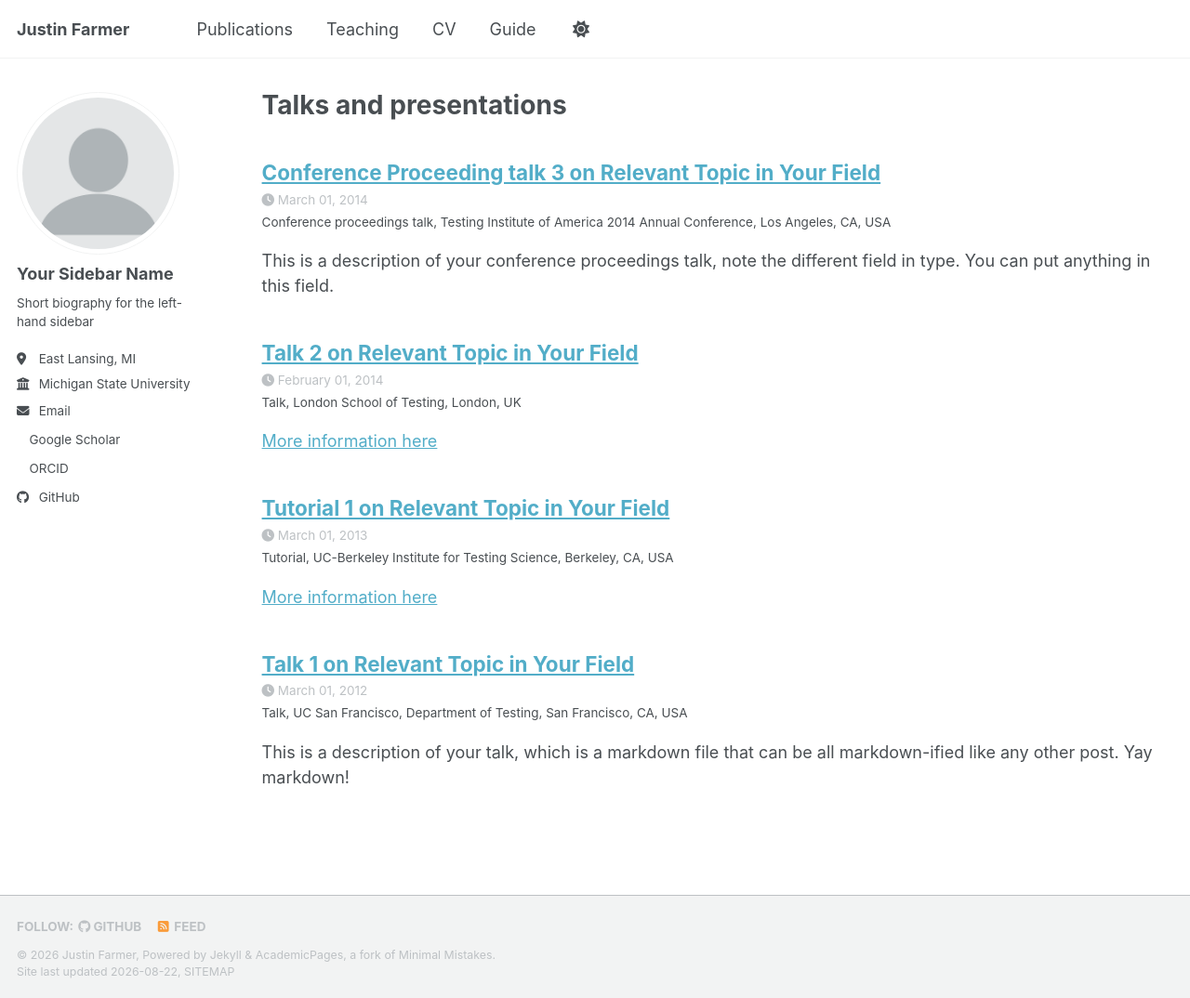
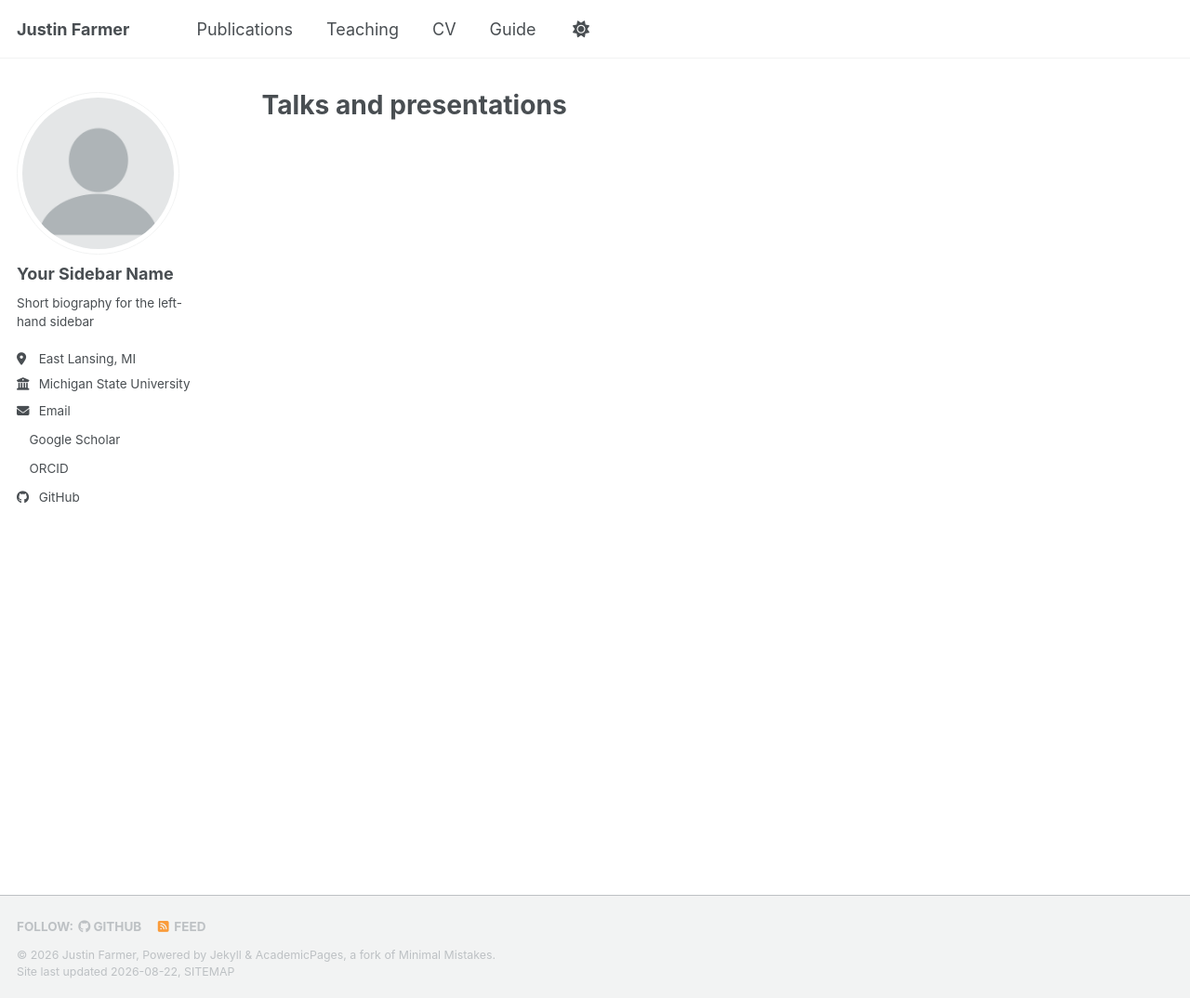
Before and after one commit to Jjustinfarmer/Jjustinfarmer.github.io, a Jekyll site: the page built from _pages/talks.html, in a window 1280 px wide and 1074 px high. Shown: the whole window at 93% size. Built offline with Jekyll 4.4.1, drawn with Linux system fonts in a browser that asks for light colours; a style sheet for code colours, icons or effects is not loaded; part of the change alters nothing that is shown.

Commit message:
Disable portfolio and talks in _config.yml
Comment out portfolio and talks sections in config.

```diff
--- a/_config.yml
+++ b/_config.yml
@@ -227,12 +227,12 @@ collections:
   publications:
     output: true
     permalink: /:collection/:path/
-  portfolio:
-    output: true
-    permalink: /:collection/:path/
-  talks:
-    output: true
-    permalink: /:collection/:path/
+  #portfolio:
+  #  output: true
+  #  permalink: /:collection/:path/
+  #talks:
+  #  output: true
+  #  permalink: /:collection/:path/
 
 
 # These settings control how pages and collections are included in the site
```
